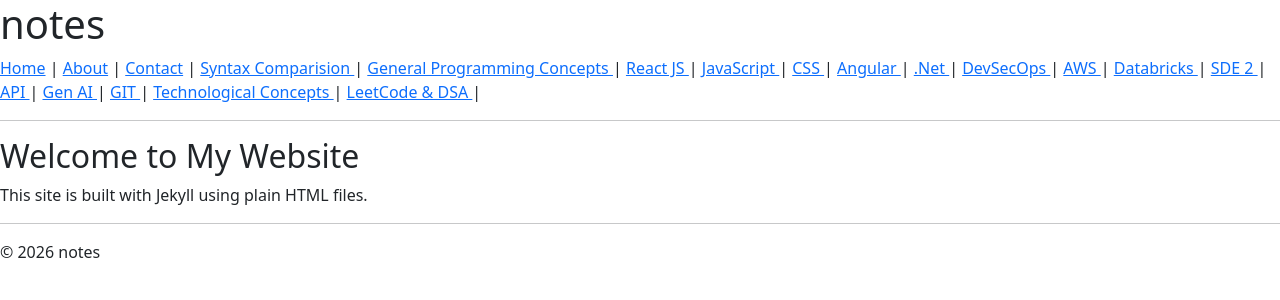
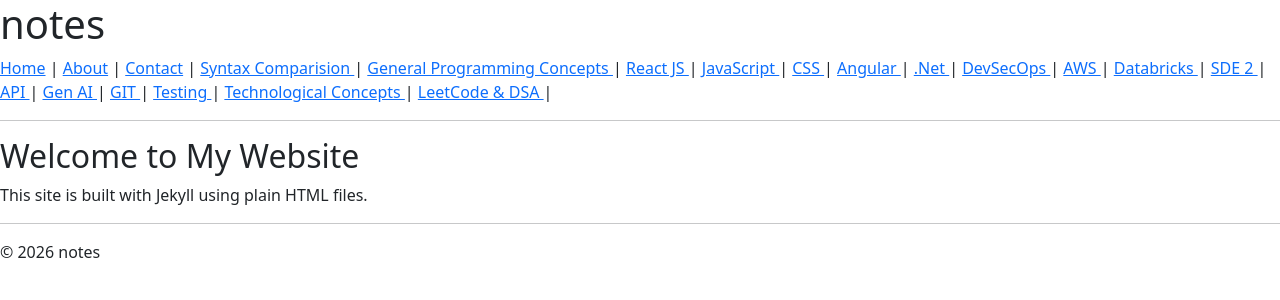
Before and after one commit to harmeet773/notes, a Jekyll site: the page built from index.html, in a window 1280 px wide. Shown: the top 300 px of the page. Built offline with Jekyll 4.4.1, drawn with Linux system fonts in a browser that asks for light colours.

Commit message:
added testing in navbar

```diff
--- a/_layouts/default.html
+++ b/_layouts/default.html
@@ -27,6 +27,7 @@
       <a href="{{ '/api.html' | relative_url }}" > API </a> |
       <a href="{{ '/GenAI.html' | relative_url }}" > Gen AI </a> |
       <a href="{{ '/GIT.html' | relative_url }}" > GIT </a> |
+      <a href="{{ '/testing.html' | relative_url }}" > Testing </a> |
       <a href="{{ '/Technological_concepts.html' | relative_url }}" > Technological Concepts </a> |
       <a href="{{ '/leetcode_%26_DSA.html' | relative_url }}" > LeetCode &amp; DSA </a> |
 
```
